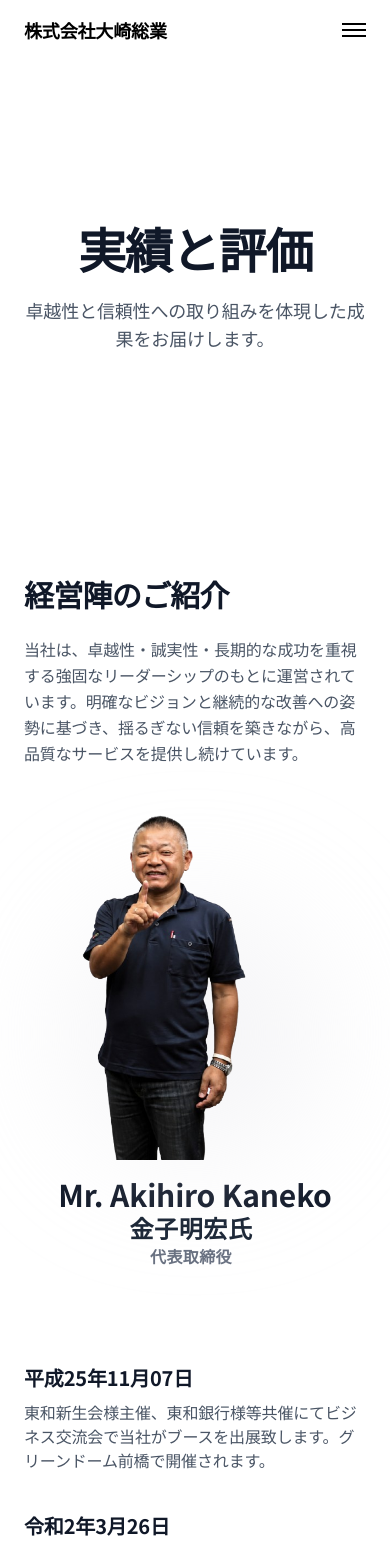
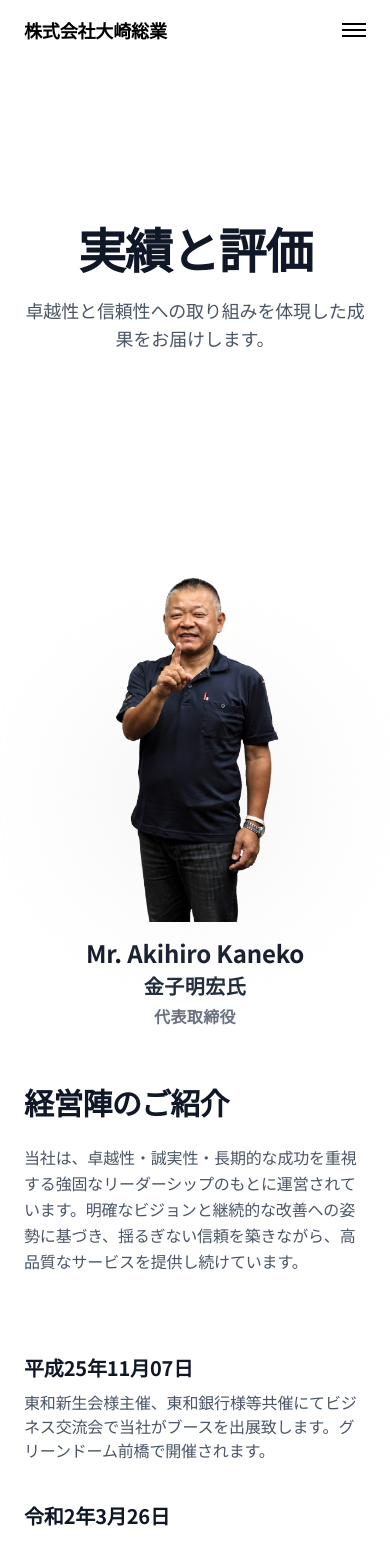
Before and after one commit to winluv0909/my-website, a Next.js app: page /achievements in a window 390 px wide. Shown: the top 1541 px of the page. Built offline with nearby package versions, Linux system fonts and the light colour scheme.

Commit message:
Fix president image placement on mobile

```diff
--- a/app/achievements/page.js
+++ b/app/achievements/page.js
@@ -32,6 +32,7 @@ export default function Achievements() {
           <h1 className="text-5xl md:text-6xl font-bold tracking-tight">
             実績と評価
           </h1>
+
           <p className="mt-6 text-gray-600 text-lg">
             卓越性と信頼性への取り組みを体現した成果をお届けします。
           </p>
@@ -39,47 +40,64 @@ export default function Achievements() {
       </section>
 
       {/* PRESIDENT SECTION */}
-      <section className="py-24 px-6 bg-white">
-        <div className="max-w-5xl mx-auto grid md:grid-cols-2 gap-8 items-center">
+      <section className="py-20 md:py-24 px-6 bg-white overflow-hidden">
+        <div className="max-w-6xl mx-auto grid md:grid-cols-2 gap-14 items-center">
 
           {/* TEXT */}
-          <div className="fade-up">
+          <div className="fade-up order-2 md:order-1">
             <h2 className="text-3xl md:text-4xl font-bold tracking-tight">
               経営陣のご紹介
             </h2>
 
-            <p className="mt-6 text-gray-600 leading-relaxed">
+            <p className="mt-6 text-gray-600 leading-relaxed text-base md:text-lg">
               当社は、卓越性・誠実性・長期的な成功を重視する強固なリーダーシップのもとに運営されています。明確なビジョンと継続的な改善への姿勢に基づき、揺るぎない信頼を築きながら、高品質なサービスを提供し続けています。
             </p>
           </div>
 
           {/* IMAGE */}
-          <div className="flex justify-center md:justify-end md:pr-10 lg:pr-5">
-            <div className="relative text-center group">
+          <div className="fade-up order-1 md:order-2 flex justify-center md:justify-end">
+            <div className="relative text-center group w-full max-w-sm">
 
               {/* Soft glow */}
               <div className="absolute inset-0 flex justify-center items-center">
-                <div className="w-64 h-64 bg-gray-200/40 rounded-full blur-3xl"></div>
+                <div className="w-56 h-56 md:w-72 md:h-72 bg-gray-200/40 rounded-full blur-3xl"></div>
               </div>
 
               {/* Image */}
-             <img
-               src="/images/president.png"
-               alt="President"
-               className="relative w-52 md:w-80 object-contain transition duration-500 ease-out group-hover:scale-105 group-hover:-translate-y-10 md:translate-x-10 lg:translate-x-1"/>
+              <img
+                src="/images/president.png"
+                alt="President"
+                className="
+                  relative
+                  mx-auto
+                  w-52
+                  sm:w-60
+                  md:w-72
+                  lg:w-80
+                  h-auto
+                  object-contain
+                  transition
+                  duration-500
+                  ease-out
+                  group-hover:scale-105
+                  md:group-hover:-translate-y-2
+                "
+              />
 
               {/* Name */}
-              <p className="mt-4 text-3xl md:text-2xl font-semibold text-gray-900">
+              <p className="mt-4 text-2xl md:text-3xl font-semibold text-gray-900 leading-tight">
                 Mr. Akihiro Kaneko
               </p>
 
-               {/* Katakana */}
-              <p className="mt-0 text-2xl md:text-2xl font-bold text-gray-800 -translate-x-1 tracking-wide">
-               金子明宏氏</p>
+              {/* Japanese Name */}
+              <p className="mt-1 text-xl md:text-2xl font-bold text-gray-800 tracking-wide">
+                金子明宏氏
+              </p>
 
               {/* Title */}
-              <p className="mt-0 text-1xl md:text-xl font-bold text-gray-500 -translate-x-1 tracking-wide">
-               代表取締役</p>
+              <p className="mt-1 text-base md:text-xl font-bold text-gray-500 tracking-wide">
+                代表取締役
+              </p>
 
             </div>
           </div>
@@ -92,14 +110,20 @@ export default function Achievements() {
         <div className="max-w-4xl mx-auto space-y-10">
 
           <div className="fade-up">
-            <h3 className="text-xl font-semibold">平成25年11月07日</h3>
+            <h3 className="text-xl font-semibold">
+              平成25年11月07日
+            </h3>
+
             <p className="text-gray-600 mt-2">
               東和新生会様主催、東和銀行様等共催にてビジネス交流会で当社がブースを出展致します。グリーンドーム前橋で開催されます。
             </p>
           </div>
 
           <div className="fade-up">
-            <h3 className="text-xl font-semibold">令和2年3月26日</h3>
+            <h3 className="text-xl font-semibold">
+              令和2年3月26日
+            </h3>
+
             <p className="text-gray-600 mt-2">
               群馬県安全運転管理者協議会様から感謝状を頂きました。
             </p>
```
